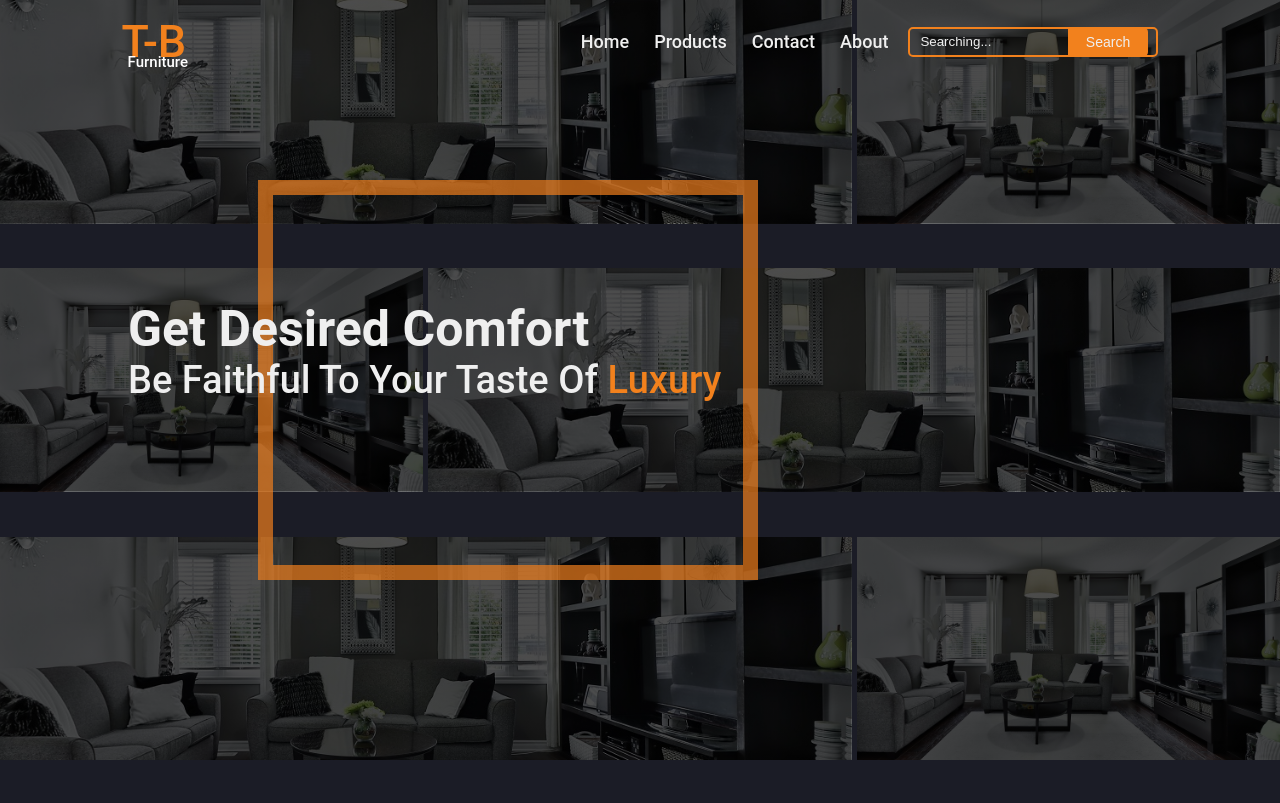
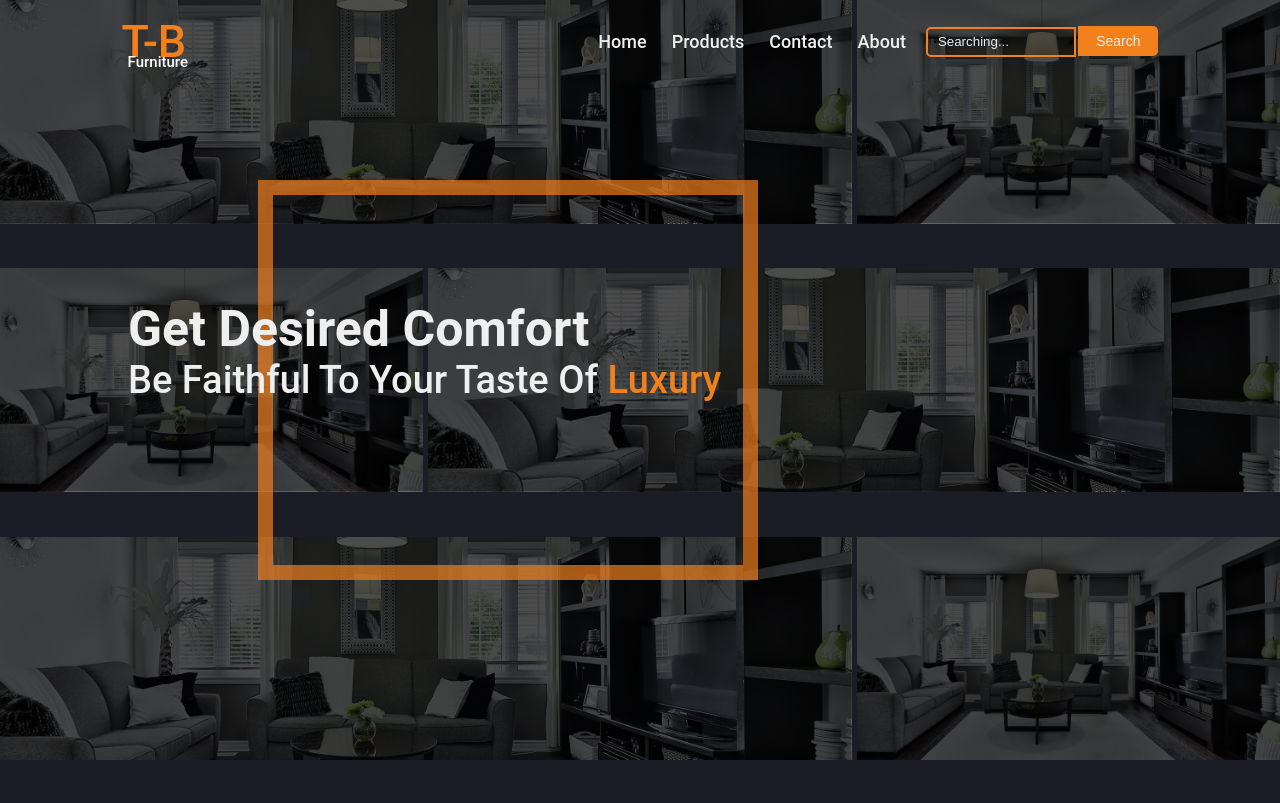
Before and after one commit to SharafaCode/T.B-Furnit, a plain HTML site: page index.html in a window 1280 px wide. Shown: the top 803 px of the page. Drawn offline with Linux system fonts and the light colour scheme.

Commit message:
madia query and search button adjusted

```diff
--- a/css/style.css
+++ b/css/style.css
@@ -1331,7 +1331,7 @@ outline: 0.2rem solid var(--primaryColor);
 
 /* DESKTOP MEDIA QUEARY Section*/
 
-@media only screen and (min-width: 1201px) {
+@media only screen and (min-width: 1025px) {
 
     /*  Nav Section*/
 
@@ -1374,12 +1374,12 @@ outline: 0.2rem solid var(--primaryColor);
 
 
     nav .search #search {
-        width: 25rem;
+        width: 15rem;
         height: 3rem;
-        border-radius: 0.5rem;
+        border-top-left-radius: 0.5rem;
+        border-bottom-left-radius: 0.5rem;
         background-color: transparent;
         border: 0.2rem solid var(--primaryColor);
-        position: relative;
         padding-left: 1rem;
 
     }
@@ -1402,15 +1402,14 @@ outline: 0.2rem solid var(--primaryColor);
     nav .search .search-bttn {
         width: 8rem;
         height: 3rem;
-        padding: 0.5rem 1.5rem;
+        padding: 0.5rem 1rem;
         background-color: var(--primaryColor);
         font-size: 1.4rem;
         font-weight: 500;
         border: none;
         border-top-right-radius: 0.5rem;
         border-bottom-right-radius: 0.5rem;
-        position: absolute;
-        right: 6.8rem;
+
 
     }
 
```
